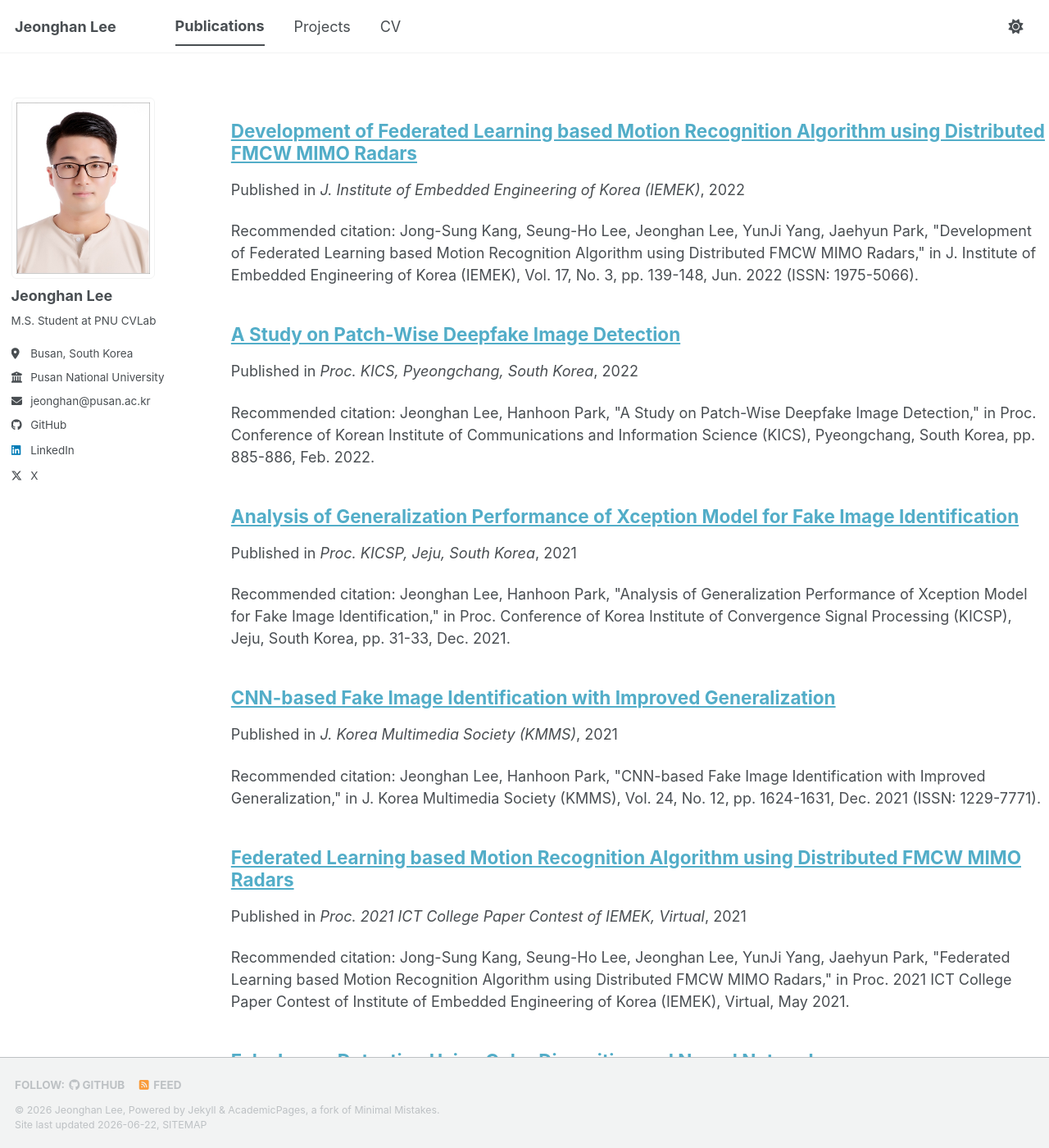
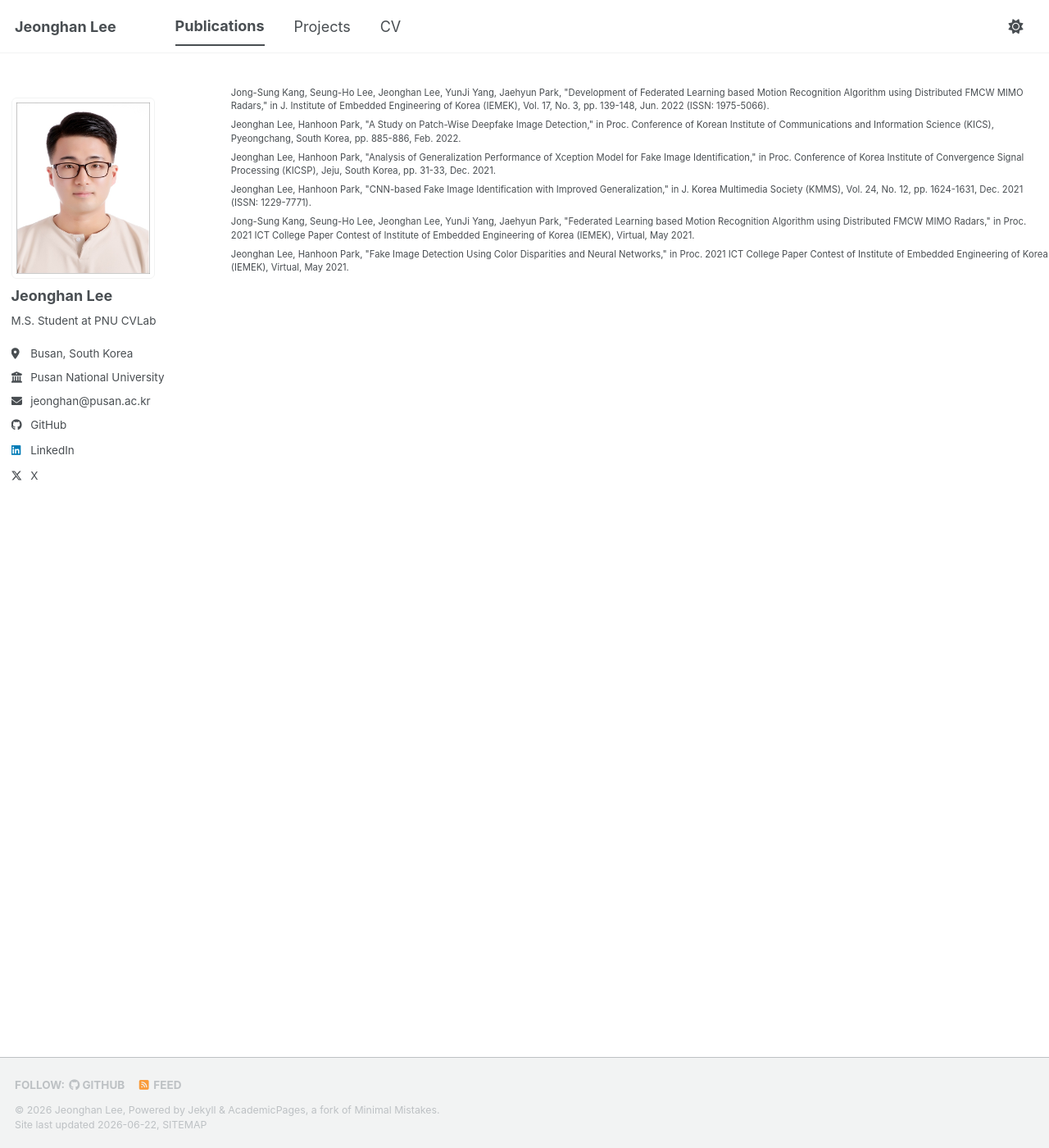
Before and after one commit to jhan-lee/jhan-lee.github.io, a Jekyll site: the page built from _pages/publications.html, in a window 1280 px wide and 1400 px high. Shown: the whole window at 82% size. Built offline with Jekyll 4.4.1, drawn with Linux system fonts in a browser that asks for light colours; a script bundle is joined from its source files by our own code; library files that are not in the unit come from our copies; some of the changed text lies outside the part shown.

Commit message:
edit publications

```diff
--- a/_config.yml
+++ b/_config.yml
@@ -226,8 +226,7 @@ collections:
     output: true
     permalink: /:collection/:path/
   publications:
-    output: true
-    permalink: /:collection/:path/
+    output: false
   portfolio:
     output: true
     permalink: /:collection/:path/
@@ -272,7 +271,7 @@ defaults:
     values:
       layout: single
       author_profile: true
-      share: true
+      share: false
       comments: true
   # _portfolio
   - scope:
--- a/_includes/archive-single.html
+++ b/_includes/archive-single.html
@@ -13,7 +13,7 @@
 {% endif %}
 
 <div class="{{ include.type | default: "list" }}__item">
-  <article class="archive__item" itemscope itemtype="http://schema.org/CreativeWork">
+  <article class="archive__item{% if post.collection == 'publications' %} archive__item--publication{% endif %}" itemscope itemtype="http://schema.org/CreativeWork">
     {% if include.type == "grid" and teaser %}
       <div class="archive__item-teaser">
         <img src=
@@ -26,6 +26,15 @@
       </div>
     {% endif %}
 
+    {% if post.collection == 'publications' %}
+      <p class="archive__item-publication" itemprop="description">
+        {% if post.paperurl or post.link %}
+          <a href="{{ post.paperurl | default: post.link }}">{{ post.citation }}</a>
+        {% else %}
+          {{ post.citation }}
+        {% endif %}
+      </p>
+    {% else %}
     <h2 class="archive__item-title" itemprop="headline">
       {% if post.link %}
         <a href="{{ post.link }}">{{ title }}</a> <a href="{{ base_path }}{{ post.url }}" rel="permalink"><i class="fa fa-link" aria-hidden="true" title="permalink"></i><span class="sr-only">Permalink</span></a>
@@ -40,8 +49,6 @@
 
         {% if post.collection == 'teaching' %}
           <p> {{ post.type }}, <i>{{ post.venue }}</i>, {{ post.date | default: "1900-01-01" | date: "%Y" }} </p>
-        {% elsif post.collection == 'publications' %}
-          <p>Published in <i>{{ post.venue }}</i>, {{ post.date | default: "1900-01-01" | date: "%Y" }} </p>
         {% elsif post.date %}
          <p class="page__date"><strong><i class="fa fa-fw fa-calendar" aria-hidden="true"></i> {{ site.data.ui-text[site.locale].date_label | default: "Published:" }}</strong> <time datetime="{{ post.date | default: "1900-01-01" | date_to_xmlschema }}">{{ post.date | default: "1900-01-01" | date: "%B %d, %Y" }}</time></p>
         {% endif %}
@@ -79,6 +86,7 @@
     {% elsif post.bibtexurl %}
       <p><a href="{{ post.bibtexurl }}">Download Bibtex</a></p>
     {% endif %}
+    {% endif %}
 
   </article>
 </div>
--- a/_includes/head/custom.html
+++ b/_includes/head/custom.html
@@ -6,11 +6,11 @@
 <link rel="stylesheet" href="{{ base_path }}/assets/css/academicons.css"/>
 
 <!-- Site favicons -->
-<link rel="apple-touch-icon" sizes="180x180" href="{{ base_path }}/images/apple-touch-icon-180x180.png"/>
-<link rel="icon" type="image/png" href="{{ base_path }}/images/favicon-32x32.png" sizes="32x32"/>
-<link rel="icon" type="image/png" href="{{ base_path }}/images/favicon-192x192.png" sizes="192x192"/>
+<link rel="apple-touch-icon" sizes="180x180" href="{{ base_path }}/images/site/apple-touch-icon-180x180.png"/>
+<link rel="icon" type="image/png" href="{{ base_path }}/images/site/favicon-32x32.png" sizes="32x32"/>
+<link rel="icon" type="image/png" href="{{ base_path }}/images/site/favicon-192x192.png" sizes="192x192"/>
 <link rel="manifest" href="{{ base_path }}/images/manifest.json"/>
-<link rel="icon" href="{{ base_path }}/images/favicon.ico"/>
+<link rel="icon" href="{{ base_path }}/images/site/favicon.ico"/>
 <meta name="theme-color" content="#ffffff"/>
 
 <!-- end custom head snippets -->
--- a/_sass/layout/_archive.scss
+++ b/_sass/layout/_archive.scss
@@ -64,6 +64,26 @@
   & + p {
     text-indent: 0;
   }
+}
+
+.archive__item-publication {
+  margin: 0.35em 0 0.6em;
+  font-family: $sans-serif-narrow;
+  font-size: 0.625em;
+  line-height: 1.45;
+
+  a {
+    color: inherit;
+    text-decoration: none;
+
+    &:hover {
+      text-decoration: underline;
+    }
+  }
+}
+
+.archive__item--publication:hover .archive__item-title {
+  text-decoration: none;
 }
 
 .archive__item-teaser {
```
Also changed, not shown: _includes/archive-single-cv.html (+11 -1 lines), _pages/about.md (+5 -5 lines), images/manifest.json, images/site/apple-touch-icon-180x180.png (renamed from images/apple-touch-icon-180x180.png), images/site/favicon-192x192.png (renamed from images/favicon-192x192.png), images/site/favicon-32x32.png (renamed from images/favicon-32x32.png), images/site/favicon-512x512.png (renamed from images/favicon-512x512.png), images/site/favicon.ico (renamed from images/favicon.ico), images/site/favicon.png (renamed from images/favicon.png), images/symbols/navy_symbol.png (renamed from images/navy_symbol.png), images/symbols/pknu_symbol.png (renamed from images/pknu_symbol.png), images/symbols/pnu_symbol.png (renamed from images/pnu_symbol.png), images/symbols/uob_symbol.png (renamed from images/uob_symbol.png).
